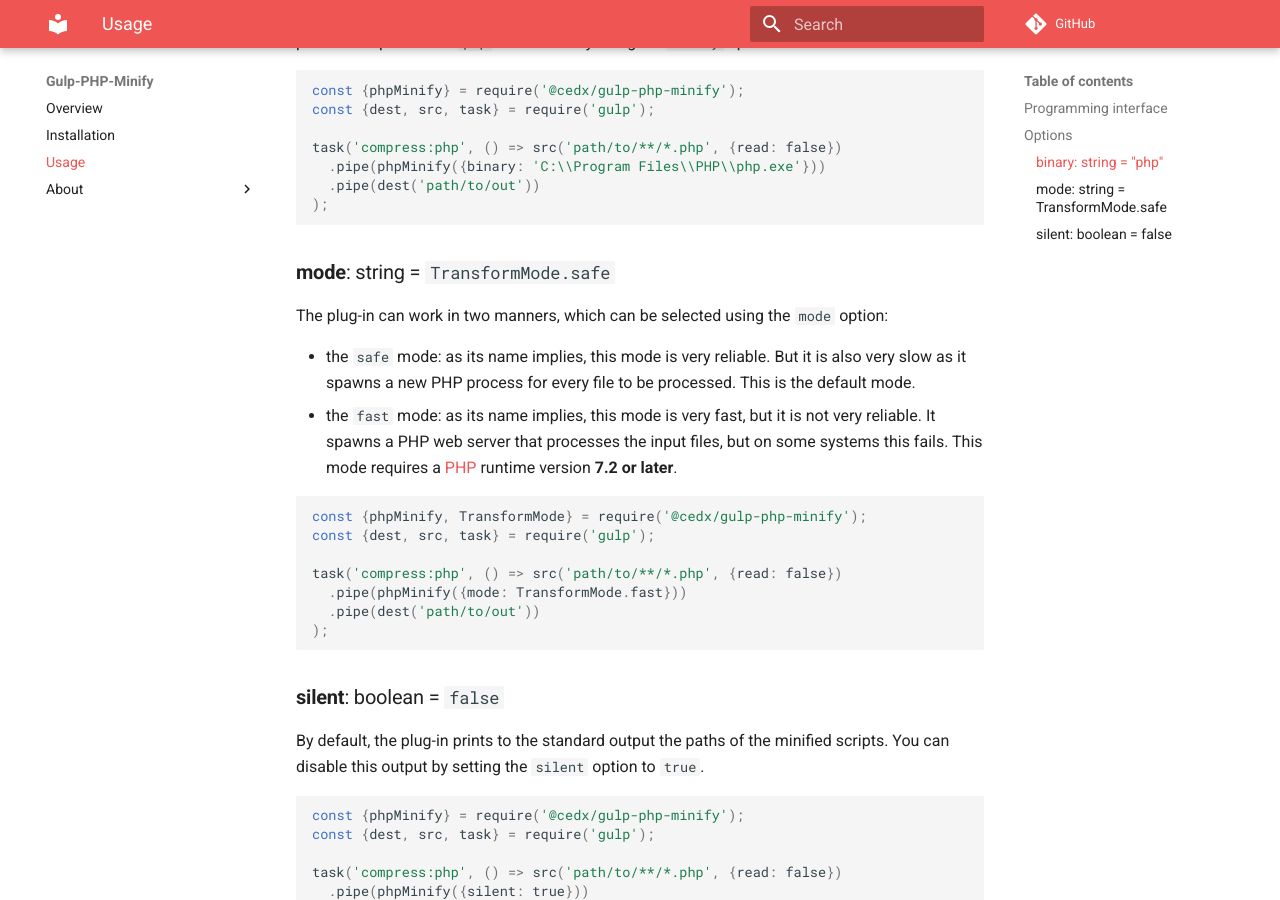
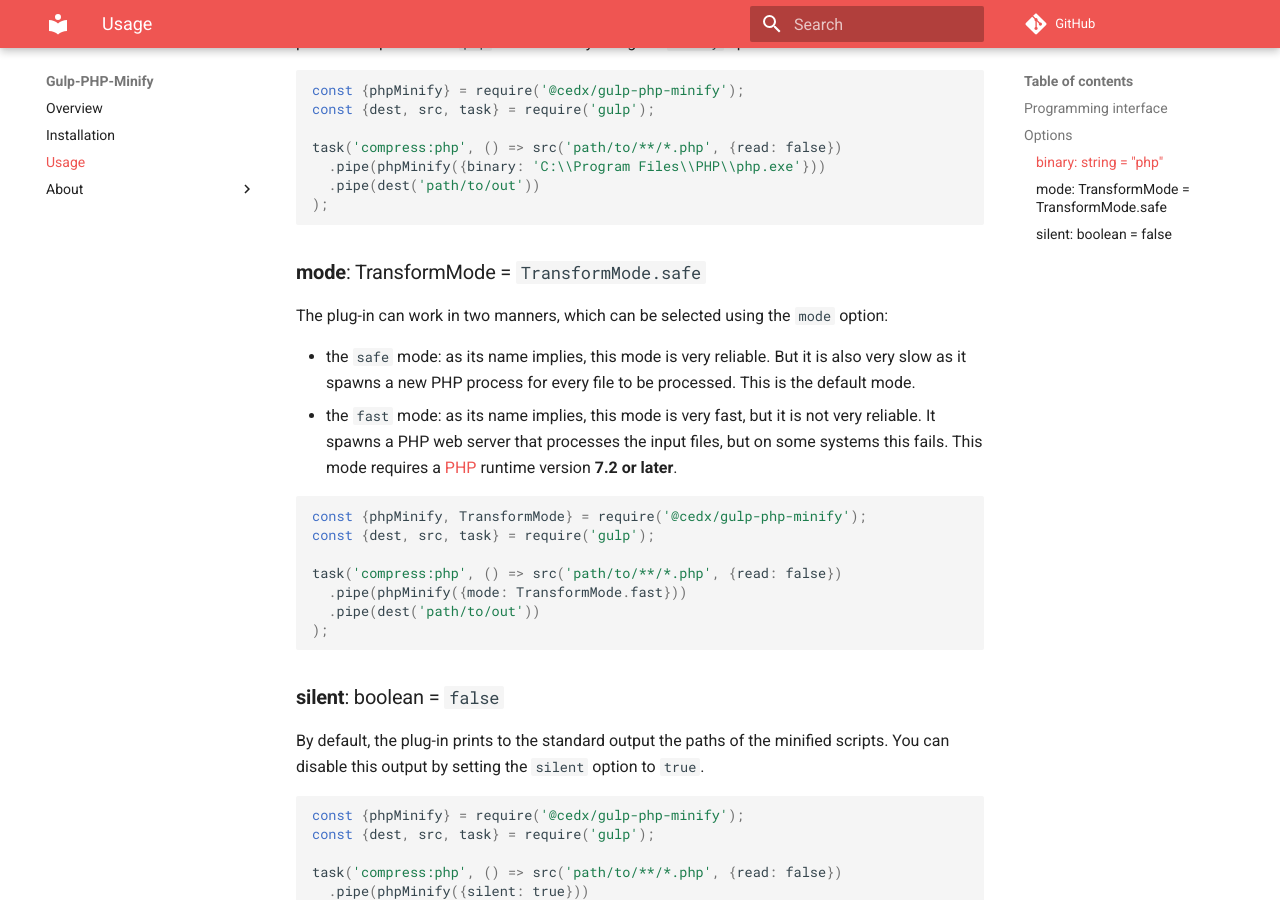
Before and after one commit to cedx/php-minifier, an MkDocs documentation site: the page built from doc/usage.md, in a window 1280 px wide and 900 px high, scrolled down 894 px. Built offline with MkDocs 1.6.1 and Material for MkDocs 9.7.7, drawn with Linux system fonts in a browser that asks for light colours; comment, search, counter and statistics services are not loaded.

Commit message:
Updated the documentation

````diff
--- a/doc/usage.md
+++ b/doc/usage.md
@@ -37,7 +37,7 @@ task('compress:php', () => src('path/to/**/*.php', {read: false})
 );
 ```
 
-### **mode**: string = `TransformMode.safe`
+### **mode**: TransformMode = `TransformMode.safe`
 The plug-in can work in two manners, which can be selected using the `mode` option:
 
 - the `safe` mode: as its name implies, this mode is very reliable. But it is also very slow as it spawns a new PHP process for every file to be processed. This is the default mode.
````
